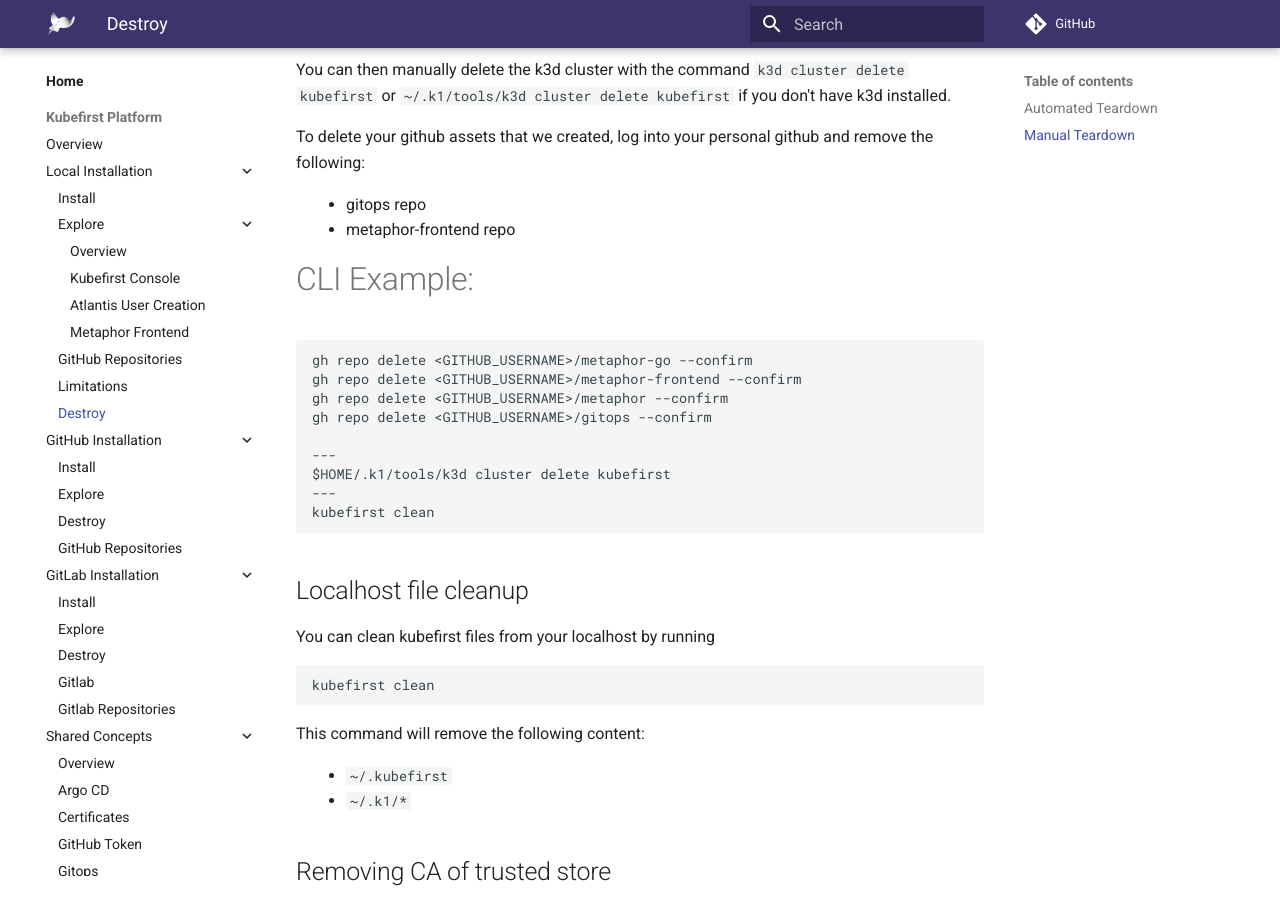
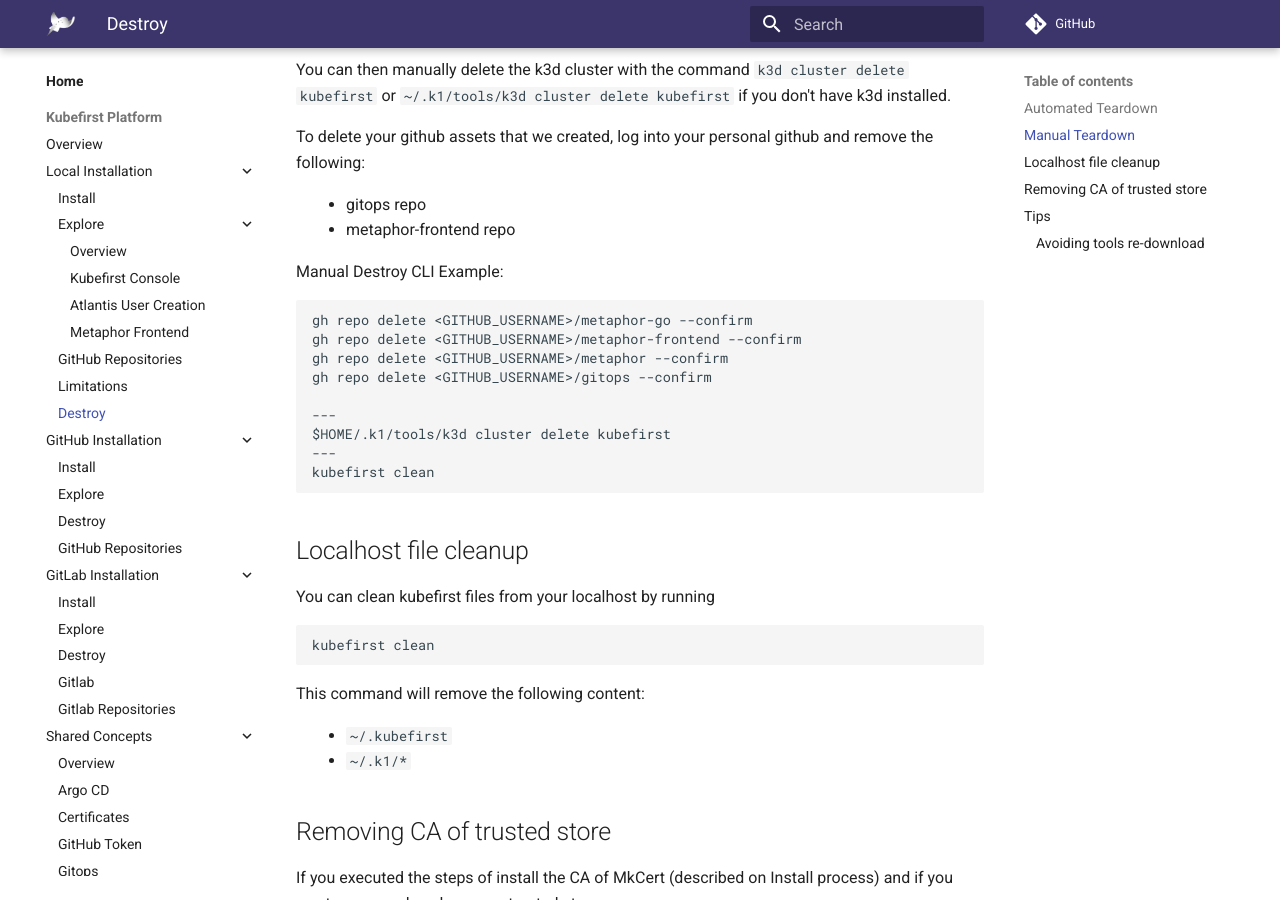
Before and after one commit to konstructio/kubefirst, an MkDocs documentation site: the page built from docs/kubefirst/local/destroy.md, in a window 1280 px wide and 900 px high, scrolled down 554 px. Built offline with MkDocs 1.6.1 and Material for MkDocs 9.7.7, drawn with Linux system fonts in a browser that asks for light colours; comment, search, counter and statistics services are not loaded.

````diff
--- a/docs/kubefirst/local/destroy.md
+++ b/docs/kubefirst/local/destroy.md
@@ -22,7 +22,7 @@
 - gitops repo
 - metaphor-frontend repo
 
-# CLI Example:
+Manual Destroy CLI Example:
 ```
 gh repo delete <GITHUB_USERNAME>/metaphor-go --confirm
 gh repo delete <GITHUB_USERNAME>/metaphor-frontend --confirm
````
